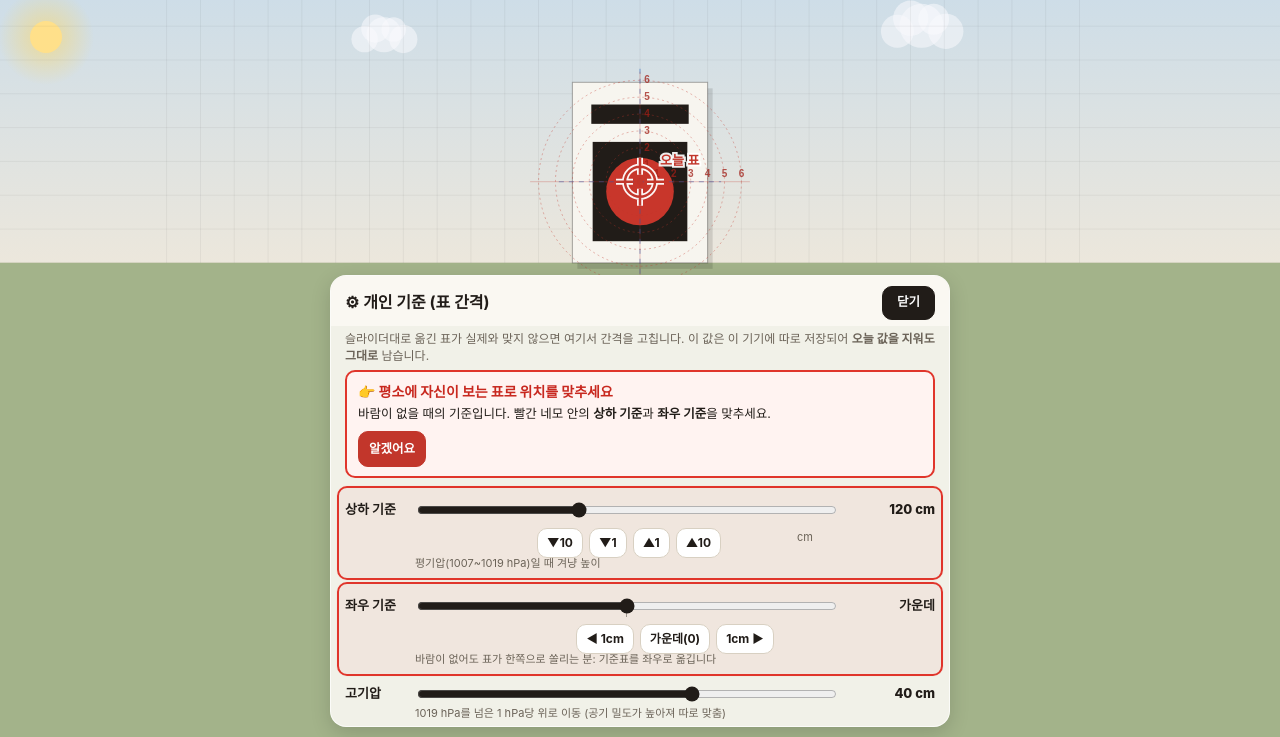
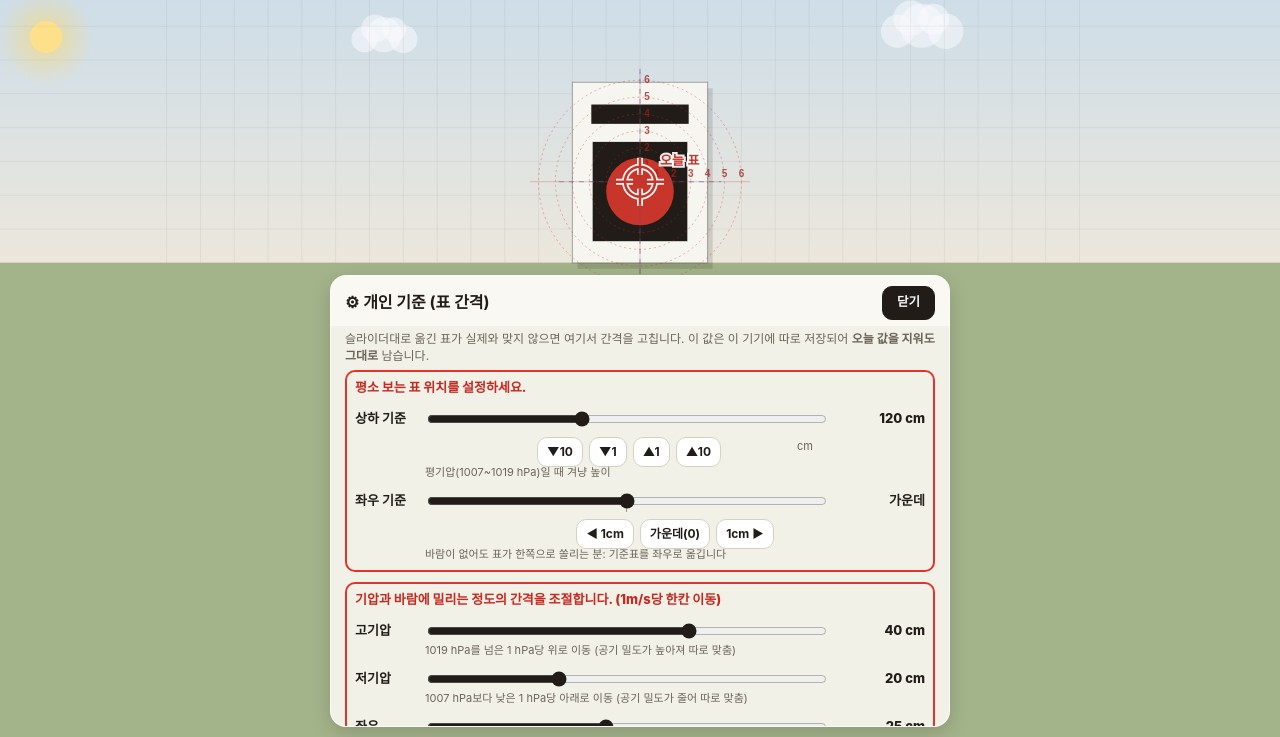
Before and after one commit to moontaehyun-a11y/gukgung-simulator, a plain HTML site: page index.html in a window 1280 px wide. Both pictures are taken after a click on the button 1252 px from the left and 27 px from the top of the page. Shown: the part 63-800 px from the top of the page. Drawn offline with Linux system fonts and the light colour scheme.

Commit message:
v3: permanent red group boxes in personal settings
Co-Authored-By: Claude Opus 5.5 <noreply@anthropic.com>
Claude-Session: https://claude.ai/code/session_01YH9mdYTzd78CPJfyqUo2UL

```diff
--- a/index.html
+++ b/index.html
@@ -196,10 +196,8 @@ input,textarea,.field{-webkit-user-select:text;user-select:text;-webkit-touch-ca
 #vPers .perstut{border:2px solid #e0352b;background:#fff3f1;border-radius:10px;padding:9px 11px;margin:2px 0 8px}
 #vPers .perstut .t{font-size:14px;font-weight:800;color:#c8281f}
 #vPers .perstut .s{font-size:12.5px;line-height:1.5;margin:3px 0 7px}
-#vPers .pbox{border:2px solid transparent;border-radius:10px;padding:4px 6px 2px;margin:0 -8px 2px}
-#vPers .sheet.tut .pbox{border-color:#e0352b;background:rgba(224,53,43,.05);animation:pboxPulse 1.3s ease-in-out infinite}
-@keyframes pboxPulse{50%{box-shadow:0 0 0 3px rgba(224,53,43,.25)}}
-@media (prefers-reduced-motion:reduce){#vPers .sheet.tut .pbox{animation:none}}
+#vPers .pbox{border:2px solid #e0352b;border-radius:10px;padding:6px 8px 4px;margin:0 0 10px}
+#vPers .pbt{font-size:13px;font-weight:800;color:#c8281f;margin:0 0 6px;line-height:1.4}
 #vPers .tutring{box-shadow:0 0 0 3px #e0352b;animation:ringPulse 1.1s ease-in-out infinite}
 @keyframes ringPulse{50%{box-shadow:0 0 0 6px rgba(224,53,43,.45)}}
 </style>
@@ -313,18 +311,18 @@ input,textarea,.field{-webkit-user-select:text;user-select:text;-webkit-touch-ca
   <div class="sheet">
     <div class="row ph"><h2 class="grow">⚙ 개인 기준 (표 간격)</h2><button class="btn pri" id="persClose">닫기</button></div>
     <p class="hint">슬라이더대로 옮긴 표가 실제와 맞지 않으면 여기서 간격을 고칩니다. 이 값은 이 기기에 따로 저장되어 <b>오늘 값을 지워도 그대로</b> 남습니다.</p>
-    <div class="perstut" id="persTut" hidden><div class="t">👉 평소에 자신이 보는 표로 위치를 맞추세요</div><div class="s">바람이 없을 때의 기준입니다. 빨간 네모 안의 <b>상하 기준</b>과 <b>좌우 기준</b>을 맞추세요.</div><button class="btn red" id="persTutOk">알겠어요</button></div>
     <div class="pbox">
+    <div class="pbt">평소 보는 표 위치를 설정하세요.</div>
     <div class="sl"><label for="kB">상하 기준</label><input id="kB" type="range" min="-3" max="8" step="0.01"><output id="oB"></output></div>
     <div class="row bzfine"><button class="btn tog" id="byD10" title="10cm 아래로">▼10</button><button class="btn tog" id="byD" title="1cm 아래로">▼1</button><button class="btn tog" id="byU" title="1cm 위로">▲1</button><button class="btn tog" id="byU10" title="10cm 위로">▲10</button><span class="hint" style="align-self:center">cm</span></div>
     <div class="hint" style="margin:-2px 0 6px 70px">평기압(1007~1019 hPa)일 때 겨냥 높이</div>
-    </div>
-    <div class="pbox">
     <div class="sl"><label for="kBZ">좌우 기준</label><input id="kBZ" type="range" min="-1" max="1" step="0.01" list="bzTicks"><output id="oBZ"></output></div>
     <datalist id="bzTicks"><option value="0"></option></datalist>
     <div class="row bzfine"><button class="btn tog" id="bzL">◀ 1cm</button><button class="btn tog" id="bz0">가운데(0)</button><button class="btn tog" id="bzR">1cm ▶</button></div>
     <div class="hint" style="margin:-2px 0 6px 70px">바람이 없어도 표가 한쪽으로 쏠리는 분: 기준표를 좌우로 옮깁니다</div>
     </div>
+    <div class="pbox">
+    <div class="pbt">기압과 바람에 밀리는 정도의 간격을 조절합니다. (1m/s당 한칸 이동)</div>
     <div class="sl"><label for="kP">고기압</label><input id="kP" type="range" min="1" max="60" step="1"><output id="oKP"></output></div>
     <div class="hint" style="margin:-2px 0 6px 70px">1019 hPa를 넘은 1 hPa당 위로 이동 (공기 밀도가 높아져 따로 맞춤)</div>
     <div class="sl"><label for="kPL">저기압</label><input id="kPL" type="range" min="1" max="60" step="1"><output id="oKPL"></output></div>
@@ -333,6 +331,7 @@ input,textarea,.field{-webkit-user-select:text;user-select:text;-webkit-touch-ca
     <div class="hint" style="margin:-2px 0 6px 70px">옆바람 1 m/s당 좌우 이동</div>
     <div class="sl"><label for="kX">앞뒤</label><input id="kX" type="range" min="5" max="50" step="1"><output id="oKX"></output></div>
     <div class="hint" style="margin:-2px 0 6px 70px">맞바람·순풍 1 m/s당 위아래 이동</div>
+    </div>
     <div class="perstut" id="fixTut" hidden><div class="t">👇 지금 값을 초기값으로 고정을 눌러주세요</div><div class="s">상하 기준과 좌우 기준을 모두 움직였습니다. 아래 <b>지금 값을 초기값으로 고정</b>을 누르면 이 기준표가 저장되어, 초기화해도 이 자리로 돌아옵니다.</div></div>
     <div class="row" style="margin-top:10px"><button class="btn red" id="persFix">지금 값을 초기값으로 고정</button><button class="btn" id="persFactory">초기값으로</button></div>
     <hr style="border:0;border-top:1px solid var(--line);margin:14px 0 10px">
@@ -1455,16 +1454,9 @@ $('pages').addEventListener('pointerup', e => {
   addEventListener('resize', place); if (window.visualViewport) visualViewport.addEventListener('resize', place);
   if (!seen) setTimeout(window.showTut, 2100);
 })();
-// 개인 기준을 처음 펼치면: 상하·좌우 기준을 빨간 네모로 짚어 준다
+// 개인 기준을 처음 펼쳤을 때(또는 안내 다시 보기): 상하·좌우 기준을 둘 다 움직이면 "초기값으로 고정"을 짚어 준다
 (() => {
-  const box = $('persTut'), sheet = box.closest('.sheet');
   let seen = false; try { seen = localStorage.getItem('gukgung3-perstut') === '1'; } catch (e) {}
-  const hide = () => { if (box.hidden) return; box.hidden = true; sheet.classList.remove('tut'); seen = true; try { localStorage.setItem('gukgung3-perstut', '1'); } catch (e) {} };
-  $('persBtn').addEventListener('click', () => {
-    if (seen && !window.persTutNext) return; window.persTutNext = false;
-    box.hidden = false; sheet.classList.add('tut'); sheet.scrollTop = 0;
-  });
-  $('persTutOk').onclick = hide; $('persClose').addEventListener('click', hide);
   // 상하·좌우 기준을 둘 다 움직이고 나면 → "지금 값을 초기값으로 고정"을 짚어 준다
   let armed = false, mY = false, mZ = false;
   const fixBox = $('fixTut'), fixBtn = $('persFix');
@@ -1477,7 +1469,11 @@ $('pages').addEventListener('pointerup', e => {
   $('kB').addEventListener('input', markY); ['byD10', 'byD', 'byU', 'byU10'].forEach(id => $(id).addEventListener('click', markY));
   $('kBZ').addEventListener('input', markZ); ['bzL', 'bz0', 'bzR'].forEach(id => $(id).addEventListener('click', markZ));
   fixBtn.addEventListener('click', () => { armed = false; fixBox.hidden = true; fixBtn.classList.remove('tutring'); });
-  $('persBtn').addEventListener('click', () => { if (!box.hidden) { armed = true; mY = mZ = false; fixBox.hidden = true; fixBtn.classList.remove('tutring'); } });
+  $('persBtn').addEventListener('click', () => {
+    if (seen && !window.persTutNext) return; window.persTutNext = false;
+    seen = true; try { localStorage.setItem('gukgung3-perstut', '1'); } catch (e) {}
+    armed = true; mY = mZ = false; fixBox.hidden = true; fixBtn.classList.remove('tutring');
+  });
 })();
 // 안드로이드 브라우저는 주소창·아래 메뉴가 나타났다 사라지며 보이는 높이가 바뀐다 → 실제 보이는 높이로 창 크기를 맞춘다
 function setVVH(){ const h = (window.visualViewport && window.visualViewport.height) || window.innerHeight; document.documentElement.style.setProperty('--vvh', h + 'px'); }
--- a/sw.js
+++ b/sw.js
@@ -1,6 +1,6 @@
 // 국궁 표잡기 v3 오프라인 작동용 서비스 워커
 // 새 버전을 올릴 때 VERSION 숫자를 바꾸면 쓰는 사람들 기기에서도 새 파일로 바뀝니다.
-const VERSION = 'gukgung3-v38';
+const VERSION = 'gukgung3-v39';
 const CORE = ['./', './index.html', './manifest.webmanifest', './icon-192.png', './icon-512.png', './apple-touch-icon.png'];
 const CDN = [
   'https://cdnjs.cloudflare.com/ajax/libs/three.js/r128/three.min.js',
```
